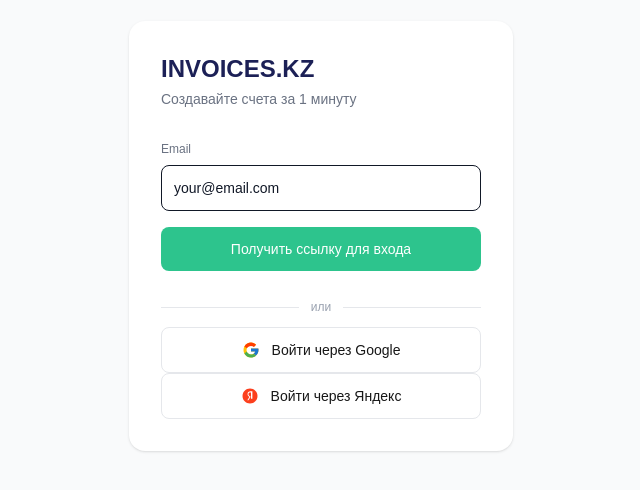
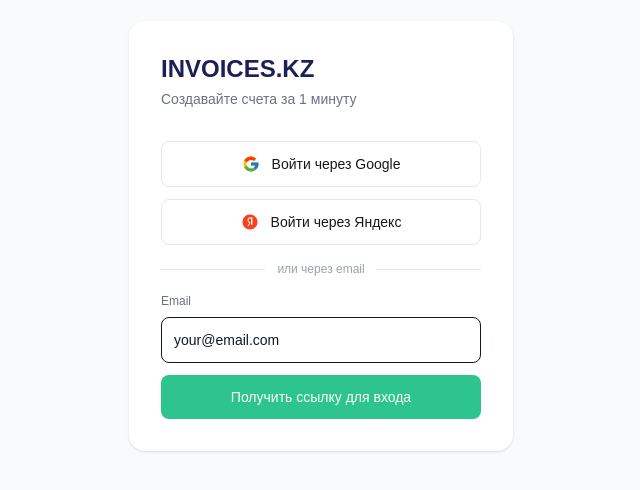
Before and after one commit to alikhan2505-crypto/invoices-kz, a Next.js app: page /login in a window 1280 px wide. Shown: the part 164-654 px from the top of the page, without its empty margins (319-959 px from the left). Built offline with nearby package versions, Linux system fonts and the light colour scheme; no server answers.

Commit message:
reorder login: Google, Yandex, then email

```diff
--- a/src/app/login/page.tsx
+++ b/src/app/login/page.tsx
@@ -50,29 +50,10 @@ export default function Login() {
 
         {!sent ? (
           <>
-            <label className="text-xs text-gray-500 mb-2 block">Email</label>
-            <input
-              className="w-full border rounded-lg px-3 py-3 text-sm outline-none focus:border-[#1C2056] mb-4"
-              placeholder="your@email.com"
-              value={email}
-              onChange={e => setEmail(e.target.value)}
-            />
-            <button
-              onClick={sendLink}
-              disabled={loading}
-              className="w-full bg-[#2DC48D] text-white rounded-lg py-3 font-medium text-sm mb-4">
-              {loading ? 'Отправка...' : 'Получить ссылку для входа'}
-            </button>
-
-            <div className="flex items-center gap-3 my-3">
-              <div className="flex-1 h-px bg-gray-200"></div>
-              <span className="text-xs text-gray-400">или</span>
-              <div className="flex-1 h-px bg-gray-200"></div>
-            </div>
-
+            {/* Google */}
             <button
               onClick={signInWithGoogle}
-              className="w-full border border-gray-200 rounded-lg py-3 text-sm font-medium flex items-center justify-center gap-3 hover:bg-gray-50 transition">
+              className="w-full border border-gray-200 rounded-lg py-3 text-sm font-medium flex items-center justify-center gap-3 hover:bg-gray-50 transition mb-3">
               <svg width="18" height="18" viewBox="0 0 48 48">
                 <path fill="#FFC107" d="M43.6 20H24v8h11.3C33.7 32.8 29.3 36 24 36c-6.6 0-12-5.4-12-12s5.4-12 12-12c3 0 5.8 1.1 7.9 3l5.7-5.7C34.1 6.5 29.3 4 24 4 12.9 4 4 12.9 4 24s8.9 20 20 20c11 0 20-9 20-20 0-1.3-.1-2.7-.4-4z"/>
                 <path fill="#FF3D00" d="M6.3 14.7l6.6 4.8C14.5 16 18.9 13 24 13c3 0 5.8 1.1 7.9 3l5.7-5.7C34.1 6.5 29.3 4 24 4 16.3 4 9.7 8.3 6.3 14.7z"/>
@@ -82,16 +63,39 @@ export default function Login() {
               Войти через Google
             </button>
 
+            {/* Yandex */}
             <button
               onClick={signInWithYandex}
-              className="w-full border border-gray-200 rounded-lg py-3 text-sm font-medium flex items-center justify-center gap-3 hover:bg-gray-50 transition">
+              className="w-full border border-gray-200 rounded-lg py-3 text-sm font-medium flex items-center justify-center gap-3 hover:bg-gray-50 transition mb-4">
               <svg width="18" height="18" viewBox="0 0 24 24" fill="none">
                 <path d="M12 2C6.477 2 2 6.477 2 12s4.477 10 10 10 10-4.477 10-10S17.523 2 12 2z" fill="#FC3F1D"/>
                 <path d="M13.32 7.219h-.929c-1.607 0-2.45.843-2.45 2.09 0 1.411.607 2.126 1.857 2.968l1.036.707-2.95 4.797H8.429l2.733-4.44C9.615 12.294 8.75 11.22 8.75 9.38c0-2.19 1.5-3.661 4.036-3.661h2.393v9.972H13.32V7.219z" fill="white"/>
               </svg>
               Войти через Яндекс
-</button>
+            </button>
 
+            {/* Divider */}
+            <div className="flex items-center gap-3 mb-4">
+              <div className="flex-1 h-px bg-gray-200"></div>
+              <span className="text-xs text-gray-400">или через email</span>
+              <div className="flex-1 h-px bg-gray-200"></div>
+            </div>
+
+            {/* Email */}
+            <label className="text-xs text-gray-500 mb-2 block">Email</label>
+            <input
+              className="w-full border rounded-lg px-3 py-3 text-sm outline-none focus:border-[#1C2056] mb-3"
+              placeholder="your@email.com"
+              value={email}
+              onChange={e => setEmail(e.target.value)}
+              onKeyDown={e => e.key === 'Enter' && sendLink()}
+            />
+            <button
+              onClick={sendLink}
+              disabled={loading}
+              className="w-full bg-[#2DC48D] text-white rounded-lg py-3 font-medium text-sm">
+              {loading ? 'Отправка...' : 'Получить ссылку для входа'}
+            </button>
           </>
         ) : (
           <div className="text-center">
```
